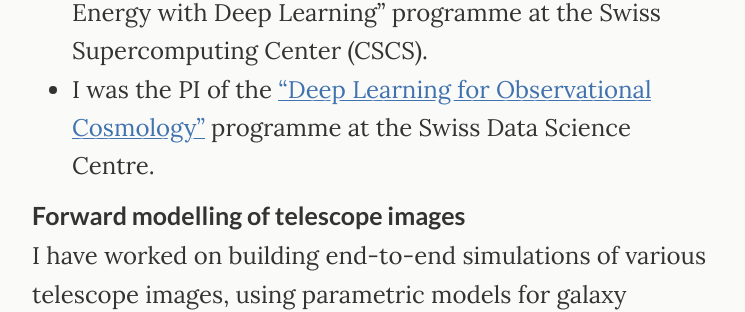
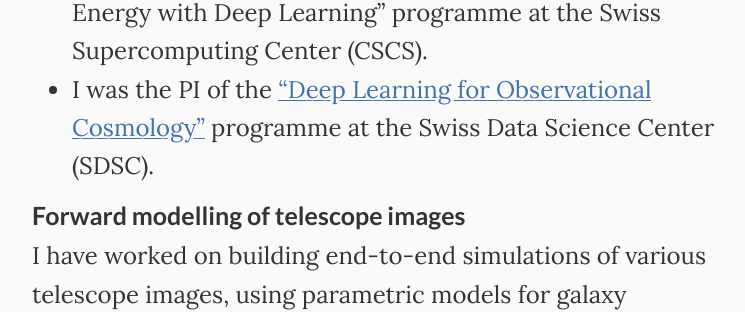
Before and after one commit to tomaszkacprzak/tomaszkacprzak.github.io, a Jekyll site: the page built from index.md, in a window 1280 px wide and 900 px high, scrolled down 837 px. Shown: the part 148-460 px from the top of the window, without its empty margins (266-1011 px from the left). Built offline with Jekyll 4.4.1, drawn with Linux system fonts in a browser that asks for light colours.

Commit message:
Update index.md

```diff
--- a/index.md
+++ b/index.md
@@ -27,7 +27,7 @@ My focus is testing cosmological models using novel statistical and machine lear
 Artificial Intelligence methods, such as deep convolutional neural networks, have the capacity to model the complex patterns contained in the cosmic web.
 I have introduced the deep learning appraches to constraining cosmological parameters and generating large scale structure simulations.
  * I am the PI of the production project "Measuring Dark Energy with Deep Learning" programme at the Swiss Supercomputing Center (CSCS).
- * I was the PI of the ["Deep Learning for Observational Cosmology"](https://datascience.ch/project/deep-learning-for-observational-cosmology-dloc/) programme at the Swiss Data Science Centre.
+ * I was the PI of the ["Deep Learning for Observational Cosmology"](https://datascience.ch/project/deep-learning-for-observational-cosmology-dloc/) programme at the Swiss Data Science Center (SDSC).
 
 ### Forward modelling of telescope images
 
```
